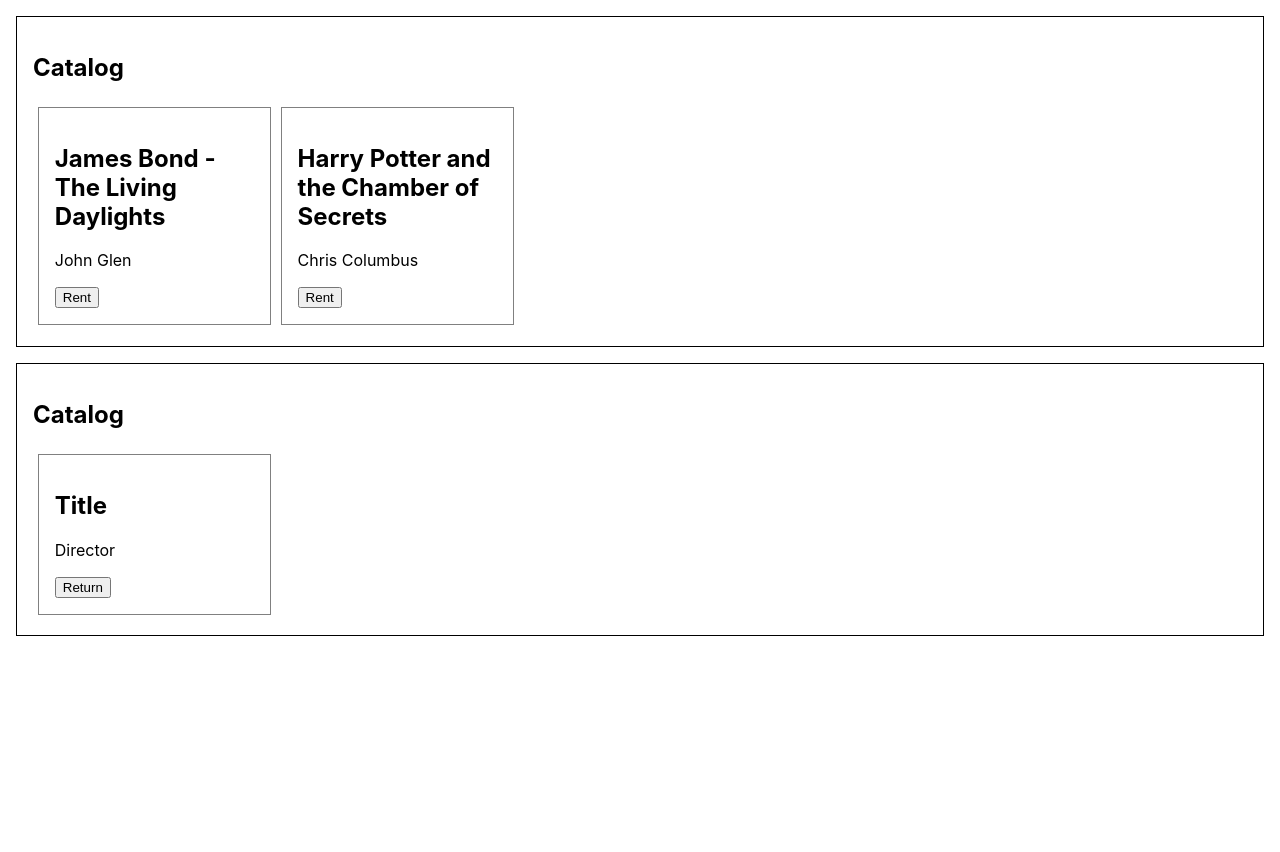
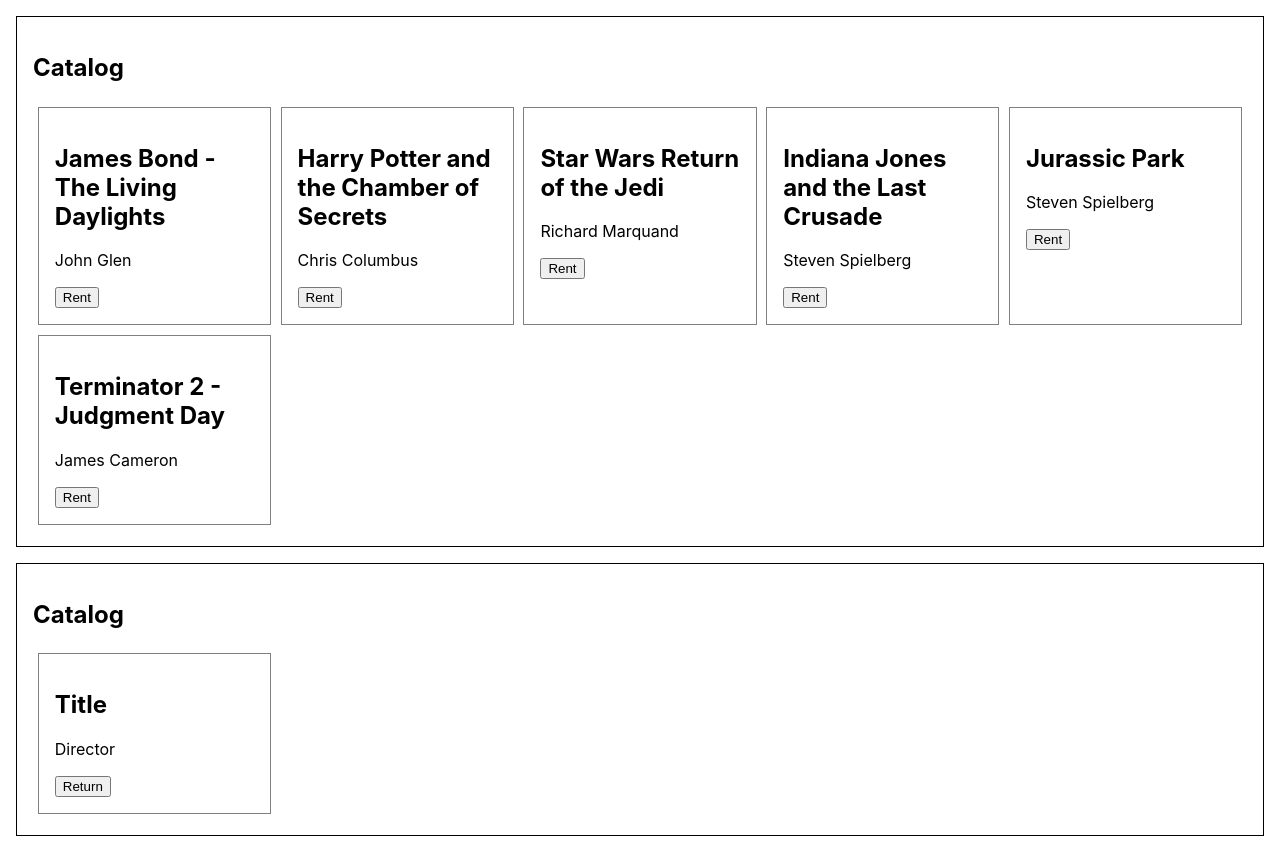
Before and after one commit to Anton-Metal/react-props-intro, a React (Create React App) app: page / in a window 1280 px wide. Before the commit the page ends 800 px from the top, so only its background shows below. Built offline with nearby package versions, Linux system fonts and the light colour scheme.

Commit message:
all components use props and state

```diff
--- a/src/App.tsx
+++ b/src/App.tsx
@@ -1,15 +1,16 @@
 import React from 'react';
 import './App.css';
 import Catalogue from './components/catalogue/Catalogue'
-import Borrow from './components/borrow/Borrow'
+import BorrowList from './components/borrow/BorrowList'
+
 
 function App() {
   return (
     <main>
 
 		<Catalogue />
+		<BorrowList />
 
-		<Borrow />
 
 	</main>
   );
--- a/src/components/borrow/Borrow.tsx
+++ /dev/null
@@ -1,21 +0,0 @@
-const Borrow = () => (
-
-<section className="border">
-			<h1>Catalog</h1>
-
-			<div className="movie-container">
-				<div className="movie-card">
-
-					<h2>Title</h2>
-					<p> Director </p>
-					<button> Return </button>
-
-				</div>
-
-			</div>
-
-		</section>
-
-)
-
-export default Borrow
--- /dev/null
+++ b/src/components/borrow/BorrowList.tsx
@@ -0,0 +1,34 @@
+import { useState } from "react"
+import { Movie } from '../../types/Movie'
+import MovieCard from './MovieCard'
+
+
+
+
+	const BorrowList = () => {
+
+		//variabel som håller ordning på vilka böcker man har lånat
+		const [borrowed, setBorrowed] = useState<Movie[]>([])
+
+		return (
+
+		<section className="border">
+			<h1>Catalog</h1>
+
+			<div className="movie-container">
+				{ borrowed.map(movie => <MovieCard movie= {movie} /> ) }
+				<div className="movie-card">
+
+					<h2>Title</h2>
+					<p> Director </p>
+					<button> Return </button>
+
+				</div>
+
+			</div>
+
+		</section>
+
+)
+}
+export default BorrowList
--- /dev/null
+++ b/src/components/borrow/MovieCard.tsx
@@ -0,0 +1,22 @@
+import { Movie } from '../../types/Movie'
+
+interface MovieCardProps {
+	movie: Movie
+}
+
+
+const MovieCard = (props: MovieCardProps) => (
+
+	<div className="movie-card">
+
+		<h2> {props.movie.title} </h2>
+			<p> {props.movie.director} </p>
+			<button> Return </button>
+	</div>
+
+
+
+
+)
+
+export default MovieCard
--- a/src/components/catalogue/Catalogue.tsx
+++ b/src/components/catalogue/Catalogue.tsx
@@ -1,53 +1,37 @@
 
-interface Movie {
+import { useState } from "react"
+import MovieCard from './MovieCard'
+import { Movie } from '../../types/Movie'
 
-	id: number ,
-	title: string,
-	director: string
-
-}
 
 const movies: Movie[] = [
 	{ id: 1, title: 'James Bond - The Living Daylights', director: 'John Glen'},
-	{ id: 2, title: 'Harry Potter and the Chamber of Secrets', director: 'Chris Columbus'}
+	{ id: 2, title: 'Harry Potter and the Chamber of Secrets', director: 'Chris Columbus'},
+	{ id: 3, title: 'Star Wars Return of the Jedi', director: 'Richard Marquand'},
+	{ id: 4, title: 'Indiana Jones and the Last Crusade', director: 'Steven Spielberg'},
+	{ id: 5, title: 'Jurassic Park', director: 'Steven Spielberg'},
+	{ id: 6, title: 'Terminator 2 - Judgment Day', director: 'James Cameron'}
 ]
 
 
 
 
-const Catalogue = () => (
+	const Catalogue = () => {
 
-
+		const [movieList, setMovieList] = useState (movies)
+		return (
 
 			<section className="border">
 				<h1>Catalog</h1>
 
 					<div className="movie-container">
 
-			{
-
-				movies.map(movie => (
-
-
-
-					<div className="movie-card">
-
-					<h2> {movie.title} </h2>
-					<p> {movie.director} </p>
-					<button> Rent </button>
-
-				</div>
-
-
-				))
-
-			}
-
+					{ movieList.map(movie => (<MovieCard movie={movie} />))}
 
 					</div>
 
 				</section>
 
 		)
-
+	}
 export default Catalogue
--- /dev/null
+++ b/src/components/catalogue/MovieCard.tsx
@@ -0,0 +1,22 @@
+import { Movie } from '../../types/Movie'
+
+interface MovieCardProps {
+	movie: Movie
+}
+
+
+const MovieCard = (props: MovieCardProps) => (
+
+	<div className="movie-card">
+
+		<h2> {props.movie.title} </h2>
+			<p> {props.movie.director} </p>
+			<button> Rent </button>
+	</div>
+
+
+
+
+)
+
+export default MovieCard
--- /dev/null
+++ b/src/types/Movie.ts
@@ -0,0 +1,7 @@
+export interface Movie {
+
+	id: number ,
+	title: string,
+	director: string
+
+}
```
Lines whose indentation alone changed are shown as unchanged.
